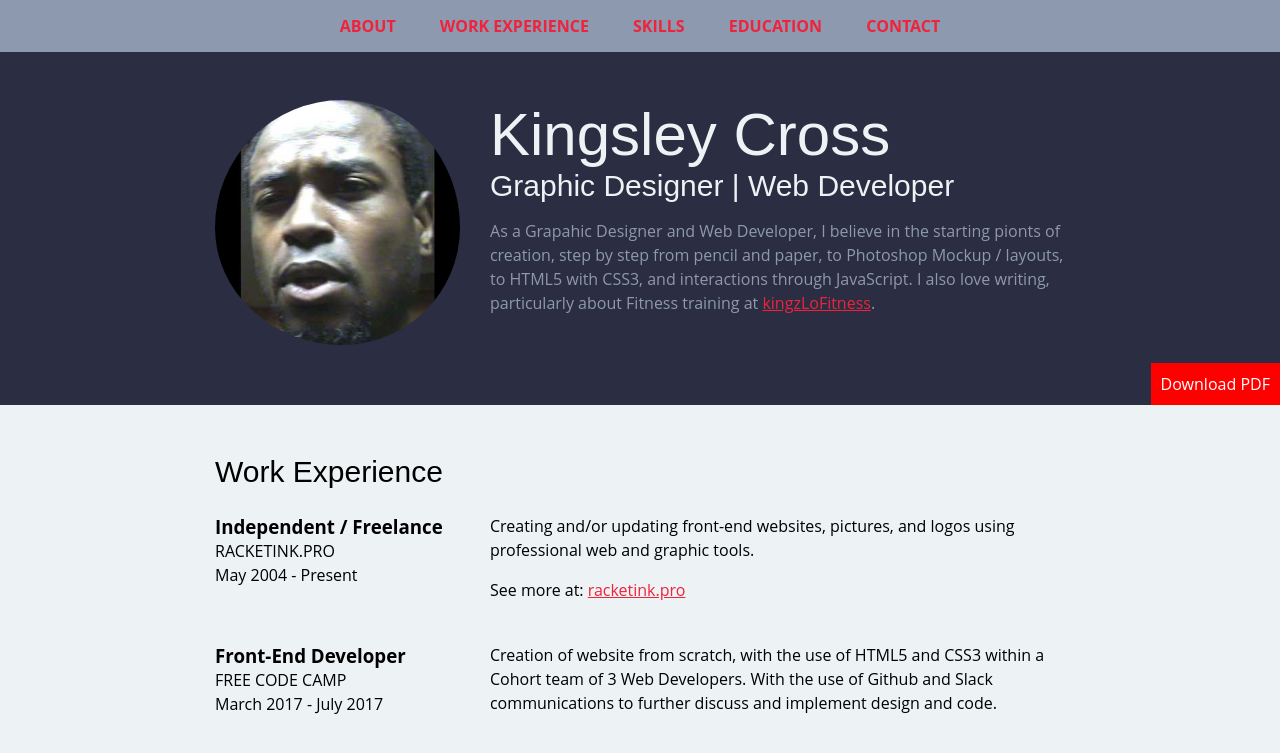
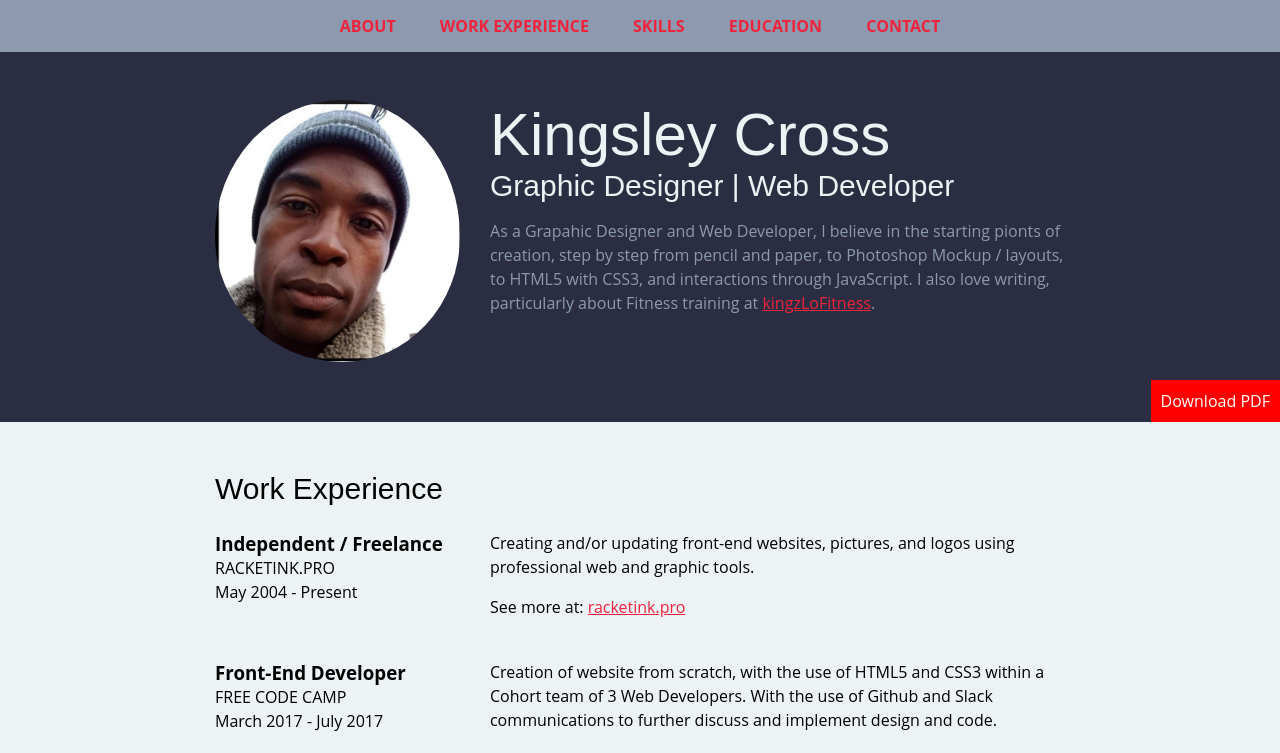
Before and after one commit to kingzLoFitness/Kingsley-Cross-Resume, a plain HTML site: page index.html in a window 1280 px wide. Shown: the top 753 px of the page. Drawn offline with Linux system fonts and the light colour scheme.

Commit message:
Add new file:   images/20180418_facialPic_profile.png modified:   index.html

```diff
--- a/index.html
+++ b/index.html
@@ -22,7 +22,7 @@
 		<a href="#contact">Contact</a>
 		</nav>
 		<div class="content-wrap">
-			<img class="profile-img col-narrow" src="images/20170303_facialEcpression_1_halfSize.jpg" alt="Kingsley Cross">
+			<img class="profile-img col-narrow" src="images/20180418_facialPic_profile.png" alt="Kingsley Cross">
 			<div class="col-wide">
 				<h1>Kingsley Cross</h1>
 				<h2>Graphic Designer | Web Developer</h2>
```
Also changed, not shown: images/20180418_facialPic_profile.png (added).
